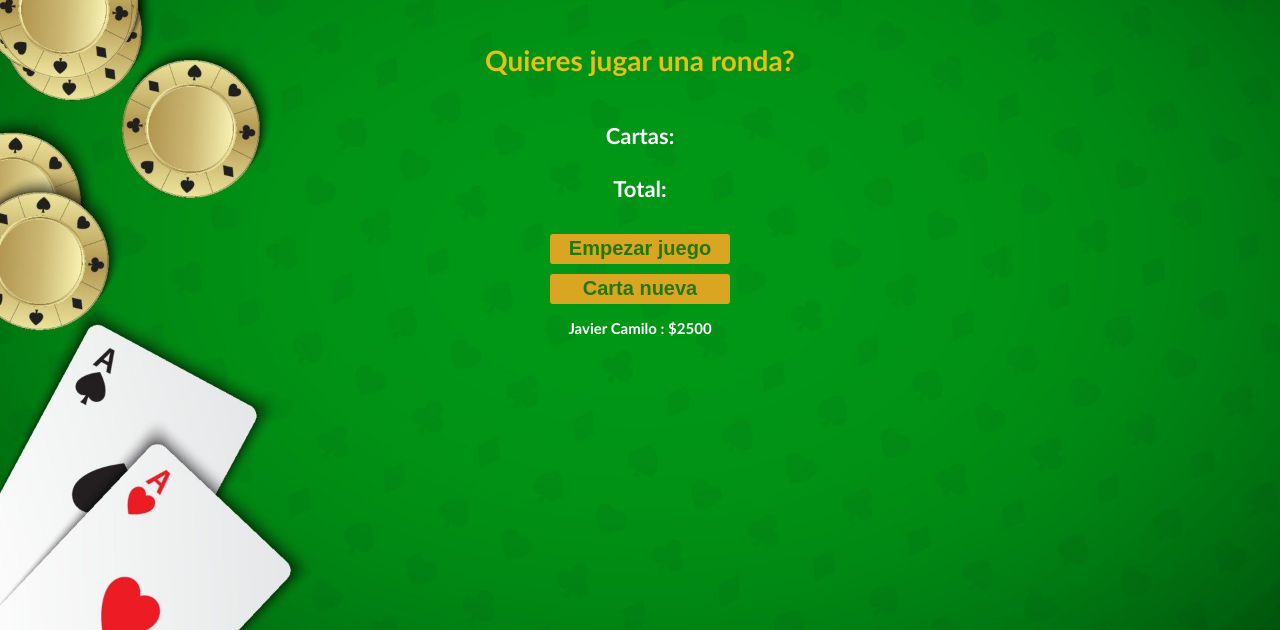
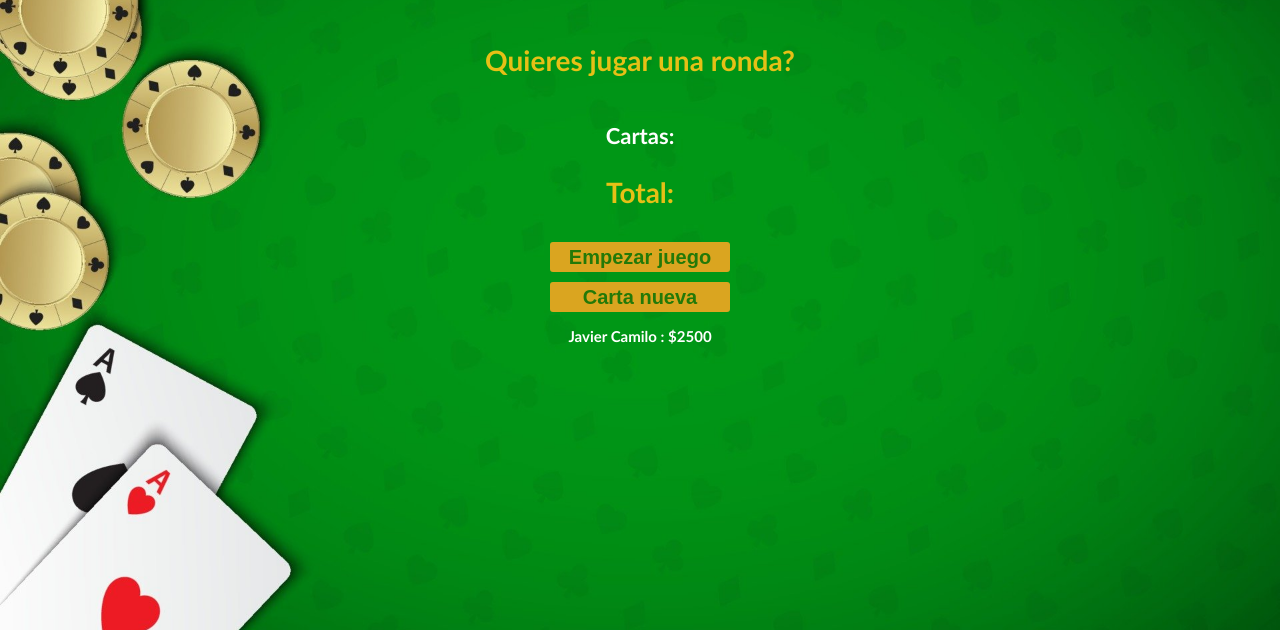
Before and after one commit to JavierHenao00/BlackJack_Website, a plain HTML site: page index.html in a window 1280 px wide. Shown: the part 170-800 px from the top of the page. Drawn offline with Linux system fonts and the light colour scheme.

Commit message:
Update index.html label total
 change total

```diff
--- a/index.html
+++ b/index.html
@@ -12,7 +12,7 @@
 
         <h2 id="message-el"> Quieres jugar una ronda?</h2>
         <h3 id="Card-el">Cartas:</h3>
-        <h3 id="total-el">Total:</h3>
+        <h2 id="total-el">Total:</h2>
         <button onclick="startGame()">Empezar juego</button>
         <button onclick="newcard()">Carta nueva</button>
         <h3 id="chips-el"></h3>
```
